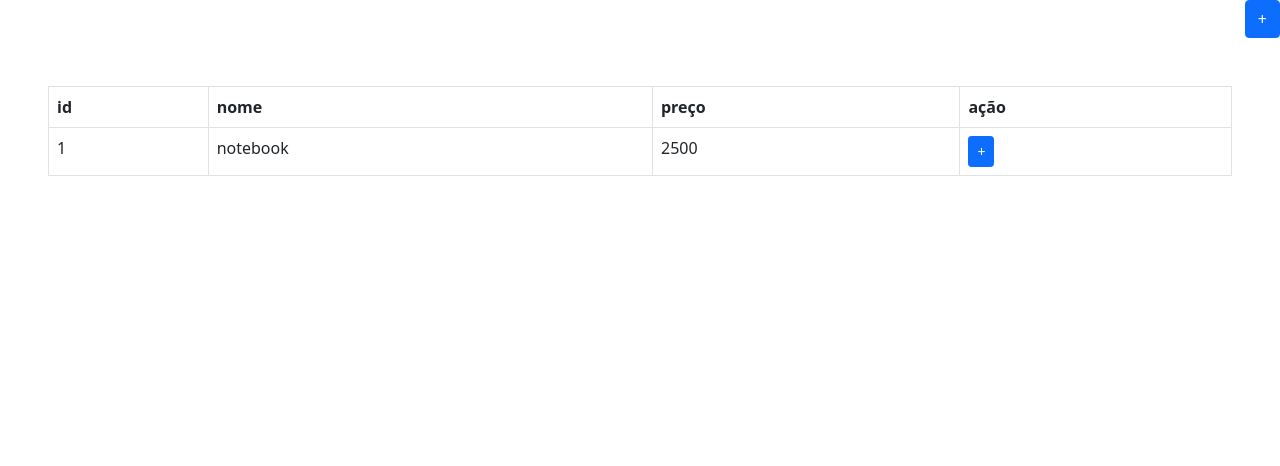
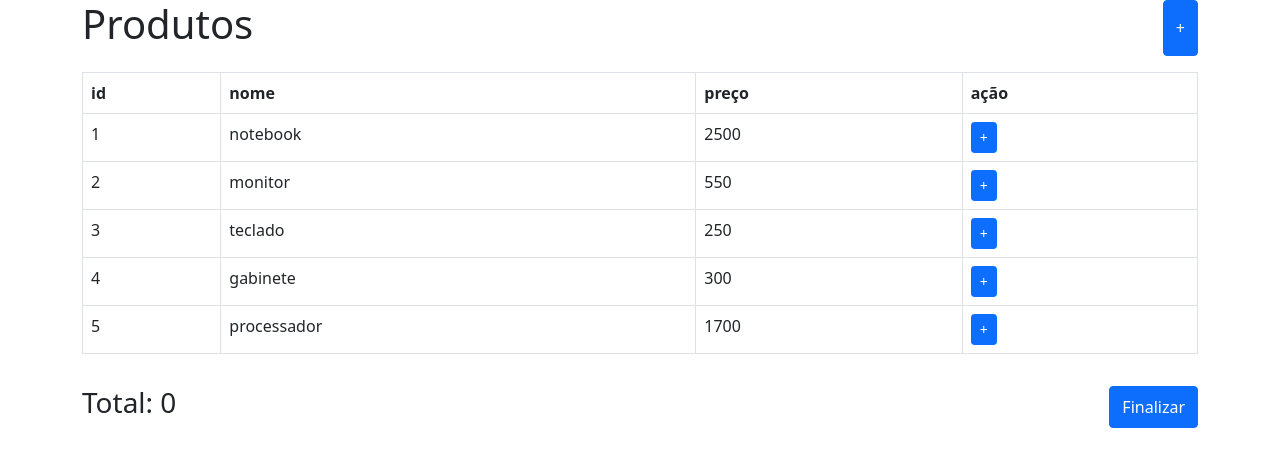
Before and after one commit to carneiroArleilson/exercicioWk, an Angular app: page /product in a window 1280 px wide. Shown: the top 466 px of the page. Built offline with nearby package versions, Linux system fonts and the light colour scheme.

Commit message:
fix: final do product

```diff
--- a/src/app/app-routing.module.ts
+++ b/src/app/app-routing.module.ts
@@ -1,3 +1,4 @@
+import { SaleConfirmComponent } from './components/sales/sale-confirm/sale-confirm.component';
 import { ProductsComponent } from './components/products/products.component';
 import { NgModule, Component } from '@angular/core';
 import { RouterModule, Routes } from '@angular/router';
@@ -5,7 +6,8 @@ import { RouterModule, Routes } from '@angular/router';
 // to do: toda vez que o endereço for "/" ou desconhecido redireciona pra product
 const routes: Routes = [
   { path: 'product', component: ProductsComponent },
-  { path: '**', redirectTo: 'product', pathMatch: 'full' },
+  { path: '', redirectTo: 'product', pathMatch: 'full' },
+  { path: 'saleConfirm', component: SaleConfirmComponent }
 ];
 
 @NgModule({
--- a/src/app/components/core/basic-list/basic-list.component.html
+++ b/src/app/components/core/basic-list/basic-list.component.html
@@ -1,6 +1,6 @@
 <div>
   <div>
-    <div class="m-5">
+    <div class="">
       <table class="table table-hover table-bordered">
         <thead>
           <tr >
--- a/src/app/components/core/basic-list/basic-list.component.ts
+++ b/src/app/components/core/basic-list/basic-list.component.ts
@@ -5,47 +5,41 @@ import { Row } from '../interface/row.interface';
 @Component({
   selector: 'app-basic-list',
   templateUrl: './basic-list.component.html',
-  styleUrls: ['./basic-list.component.css']
+  styleUrls: ['./basic-list.component.css'],
 })
 export class BasicListComponent implements OnInit {
-
-  @Input() colunms : string[] = [];
-  @Input() rows : Row[] = [];
+  @Input() colunms: string[] = [];
+  @Input() rows: Row[] = [];
 
   @Output() newOrderEvent = new EventEmitter<Row[]>();
-
 
   // criar novo metodo ex.: changeRow -
   //alterar o selected de linha selecionada,
   //de true pra false e de false pra true
   //e depois emitir as linhas
 
-    emitRows() {
+  emitRows() {
     //trocar a declaração de function pra arrow function
 
     // const selectedRows = this.rows.filter(function(row){
     //   return row.selected;
     // });
-    const selectedRows = this.rows.filter((row) =>{
-      return row.selected;
-    });
+    const selectedRows = this.rows.filter((row) => row.selected);
     this.newOrderEvent.emit(selectedRows);
   }
 
-  reverse(id: number){
-    this.rows.map((element) => {
-      if(element.id == id){
-        element.selected = !element.selected;
-      }
-    })
+  reverse(id: number) {
+    // this.rows.map((row) => {
+    //   if (row.id == id) row.selected = !row.selected;
+    // });
+
+    const indexSelectedRow = this.rows.findIndex(row => row.id == id);
+    this.rows[indexSelectedRow].selected = !this.rows[indexSelectedRow].selected;
 
     this.emitRows();
   }
 
-  constructor() { }
+  constructor() {}
 
-  ngOnInit(): void {
-  }
-
-
+  ngOnInit(): void {}
 }
--- a/src/app/components/products/products.component.html
+++ b/src/app/components/products/products.component.html
@@ -1,3 +1,44 @@
-
-<div class="d-flex flex-row-reverse"><button class="btn btn-primary" >+</button></div>
-<app-basic-list [colunms]="column" (newOrderEvent)="addItem($event)" [rows]= "product" ></app-basic-list>
+<!-- <div class="m-5">
+  <div class="d-flex justify-content-between mb-5 ">
+    <h2 class="col-8 ">Compras de produtos</h2>
+    <button class="btn btn-primary ">+</button>
+  </div>
+  <app-basic-list
+    [colunms]="column"
+    (newOrderEvent)="addItem($event)"
+    [rows]="product"
+  ></app-basic-list>
+  <div class="d-flex justify-content-between">
+    <h3>
+      Total:
+    </h3>
+    <button class="btn btn-primary">Finalizar</button>
+  </div>
+</div> -->
+<div class="container">
+  <div class="row ">
+    <div class="col">
+      <h1>Produtos</h1>
+    </div>
+    <div class="col d-flex justify-content-end">
+      <button class="btn btn-primary">+</button>
+    </div>
+  </div>
+  <div class="row my-3">
+    <div class="col">
+      <app-basic-list
+        [colunms]="column"
+        (newOrderEvent)="addItem($event)"
+        [rows]="product"
+      ></app-basic-list>
+    </div>
+  </div>
+  <div class="row">
+    <div class="col">
+      <h3>Total: {{total}}</h3>
+    </div>
+    <div class="col d-flex justify-content-end">
+      <button class="btn btn-primary " (click)="confirm()">Finalizar</button>
+    </div>
+  </div>
+</div>
--- a/src/app/components/products/products.component.ts
+++ b/src/app/components/products/products.component.ts
@@ -1,4 +1,5 @@
 import { Component, OnInit } from '@angular/core';
+import { Router } from '@angular/router';
 import { Row } from '../core/interface/row.interface';
 
 @Component({
@@ -15,16 +16,40 @@ export class ProductsComponent implements OnInit {
     name : 'notebook',
     price : 2500,
     selected : false
-  }];
+  },{id : 2,
+    name : 'monitor',
+    price : 550,
+    selected : false
+  },{id : 3,
+    name : 'teclado',
+    price : 250,
+    selected : false
+  },{id : 4,
+    name : 'gabinete',
+    price : 300,
+    selected : false
+  },{id : 5,
+    name : 'processador',
+    price : 1700,
+    selected : false
+  }
+];
 
   order: Row[] = [];
+  total = 0;
 
   addItem(newOrder: Row[]) {
-    this.order = (newOrder);
-    console.log(this.order);
+    this.total = 0;
+    this.order = newOrder;
+    newOrder.map(order => {this.total += order.price || 0})
+  }
+  confirm(){
+    this.router.navigate(['saleConfirm'])
   }
 
-  constructor() { }
+  constructor(
+    private router: Router
+  ) {}
 
   ngOnInit(): void {
   }
```
